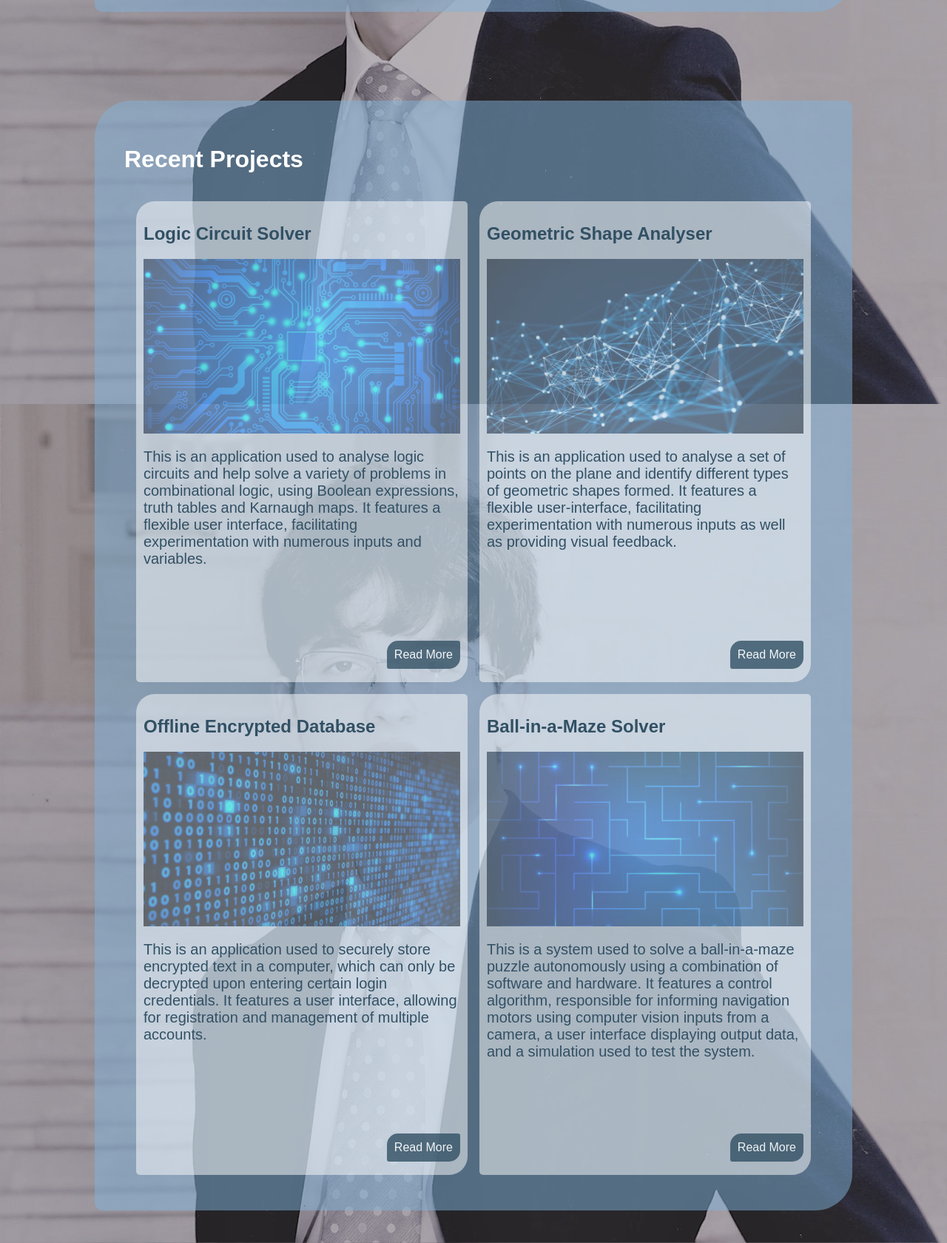
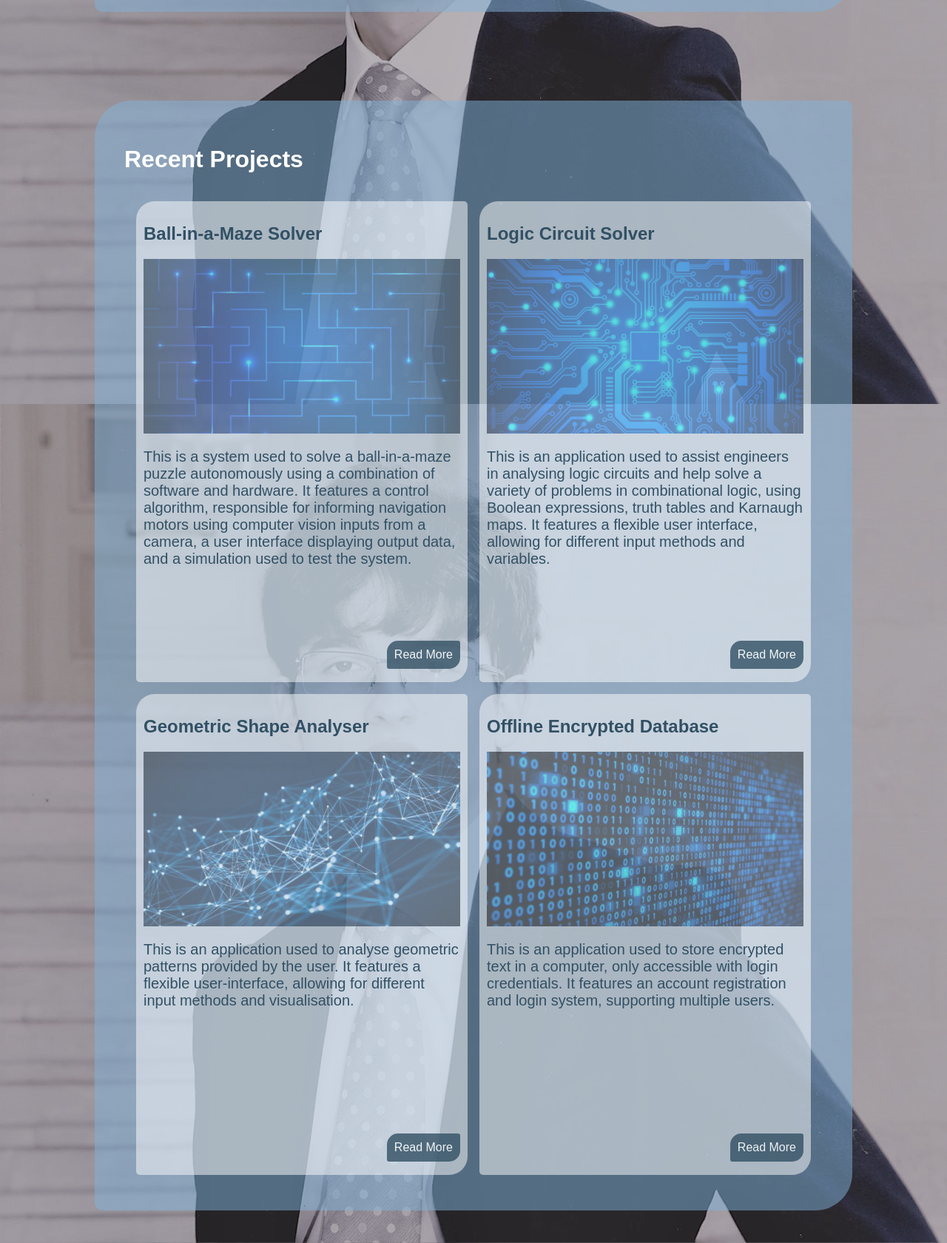
Before and after one commit to alexandrosfloros/alexandrosfloros.github.io, a plain HTML site: page index.html in a window 1280 px wide. Shown: the part 588-2268 px from the top of the page at 74% size. Drawn offline with Linux system fonts and the light colour scheme.

Commit message:
Update descriptions

```diff
--- a/index.html
+++ b/index.html
@@ -3,6 +3,8 @@
         <head>
             <link rel = "stylesheet" href = "styles.css">
             <title>Alexandros Floros</title>
+
+            <meta name = "description" content = "Electrical Engineering MEng Student">
         </head>
 
         <body>
@@ -18,7 +20,7 @@
             <div class = "section">
                 <h1 class = "section-title">About Me</h1>
                 <div id = "overview-text">
-                    <p>I am an Electrical and Electronic Engineering MEng student, currently studying at the University of Bristol. I am mainly interested in innovative projects involving machine learning or software development, back-end as well as front-end. Each one of my projects started as a new learning experience with a clear motivation and impact in mind, and I like to regularly keep them updated by implementing additional features and improvements. I always look forward for ways of expanding my knowledge and exploring unique ideas to deliver a final product, and, as such, I am open to any work or career opportunities. Further information about me, my background and my recent work can be found on this website.</p>
+                    <p>I am an Electrical Engineering MEng student, currently studying at the University of Bristol. I am mainly interested in innovative projects involving machine learning or software development, back-end as well as front-end. Each one of my projects started as a new learning experience with a clear motivation and impact in mind, and I like to regularly keep them updated by implementing additional features and improvements. I always look forward for ways of expanding my knowledge and exploring unique ideas to deliver a final product, and, as such, I am open to any work or career opportunities. Further information about me, my background and my recent work can be found on this website.</p>
                 </div>
 
                 <img id = "my-picture" src = "assets/picture.jpg">
@@ -30,11 +32,23 @@
                 <div class = "row">
                     <div class = "column">
                         <div class = "project">
+                            <h2 class = "project-title">Ball-in-a-Maze Solver</h2>
+
+                            <img class = "project-image" src = "assets/maze.jpg">
+
+                            <p class = "project-text">This is a system used to solve a ball-in-a-maze puzzle autonomously using a combination of software and hardware. It features a control algorithm, responsible for informing navigation motors using computer vision inputs from a camera, a user interface displaying output data, and a simulation used to test the system.</p>
+
+                            <a href = "https://github.com/alexandrosfloros/Ball-in-a-Maze-Solver" target = "_blank"><span class = "project-button">Read More</span></a>
+                        </div>
+                    </div>
+
+                    <div class = "column">
+                        <div class = "project">
                             <h2 class = "project-title">Logic Circuit Solver</h2>
 
                             <img class = "project-image" src = "assets/circuit.jpg">
 
-                            <p class = "project-text">This is an application used to analyse logic circuits and help solve a variety of problems in combinational logic, using Boolean expressions, truth tables and Karnaugh maps. It features a flexible user interface, facilitating experimentation with numerous inputs and variables.</p>
+                            <p class = "project-text">This is an application used to assist engineers in analysing logic circuits and help solve a variety of problems in combinational logic, using Boolean expressions, truth tables and Karnaugh maps. It features a flexible user interface, allowing for different input methods and variables.</p>
 
                             <a href = "https://github.com/alexandrosfloros/Logic-Circuit-Solver" target = "_blank"><span class = "project-button">Read More</span></a>
                         </div>
@@ -46,7 +60,7 @@
 
                             <img class = "project-image" src = "assets/points.jpg">
 
-                            <p class = "project-text">This is an application used to analyse a set of points on the plane and identify different types of geometric shapes formed. It features a flexible user-interface, facilitating experimentation with numerous inputs as well as providing visual feedback.</p>
+                            <p class = "project-text">This is an application used to analyse geometric patterns provided by the user. It features a flexible user-interface, allowing for different input methods and visualisation.</p>
 
                             <a href = "https://github.com/alexandrosfloros/Geometric-Shape-Analyser" target = "_blank"><span class = "project-button">Read More</span></a>
                         </div>
@@ -58,21 +72,9 @@
 
                             <img class = "project-image" src = "assets/database.jpg">
 
-                            <p class = "project-text">This is an application used to securely store encrypted text in a computer, which can only be decrypted upon entering certain login credentials. It features a user interface, allowing for registration and management of multiple accounts.</p>
+                            <p class = "project-text">This is an application used to store encrypted text in a computer, only accessible with login credentials. It features an account registration and login system, supporting multiple users.</p>
 
                             <a href = "https://github.com/alexandrosfloros/Offline-Encrypted-Database" target = "_blank"><span class = "project-button">Read More</span></a>
-                        </div>
-                    </div>
-
-                    <div class = "column">
-                        <div class = "project">
-                            <h2 class = "project-title">Ball-in-a-Maze Solver</h2>
-
-                            <img class = "project-image" src = "assets/maze.jpg">
-
-                            <p class = "project-text">This is a system used to solve a ball-in-a-maze puzzle autonomously using a combination of software and hardware. It features a control algorithm, responsible for informing navigation motors using computer vision inputs from a camera, a user interface displaying output data, and a simulation used to test the system.</p>
-
-                            <a href = "https://github.com/alexandrosfloros/Ball-in-a-Maze-Solver" target = "_blank"><span class = "project-button">Read More</span></a>
                         </div>
                     </div>
                 </div>
```
